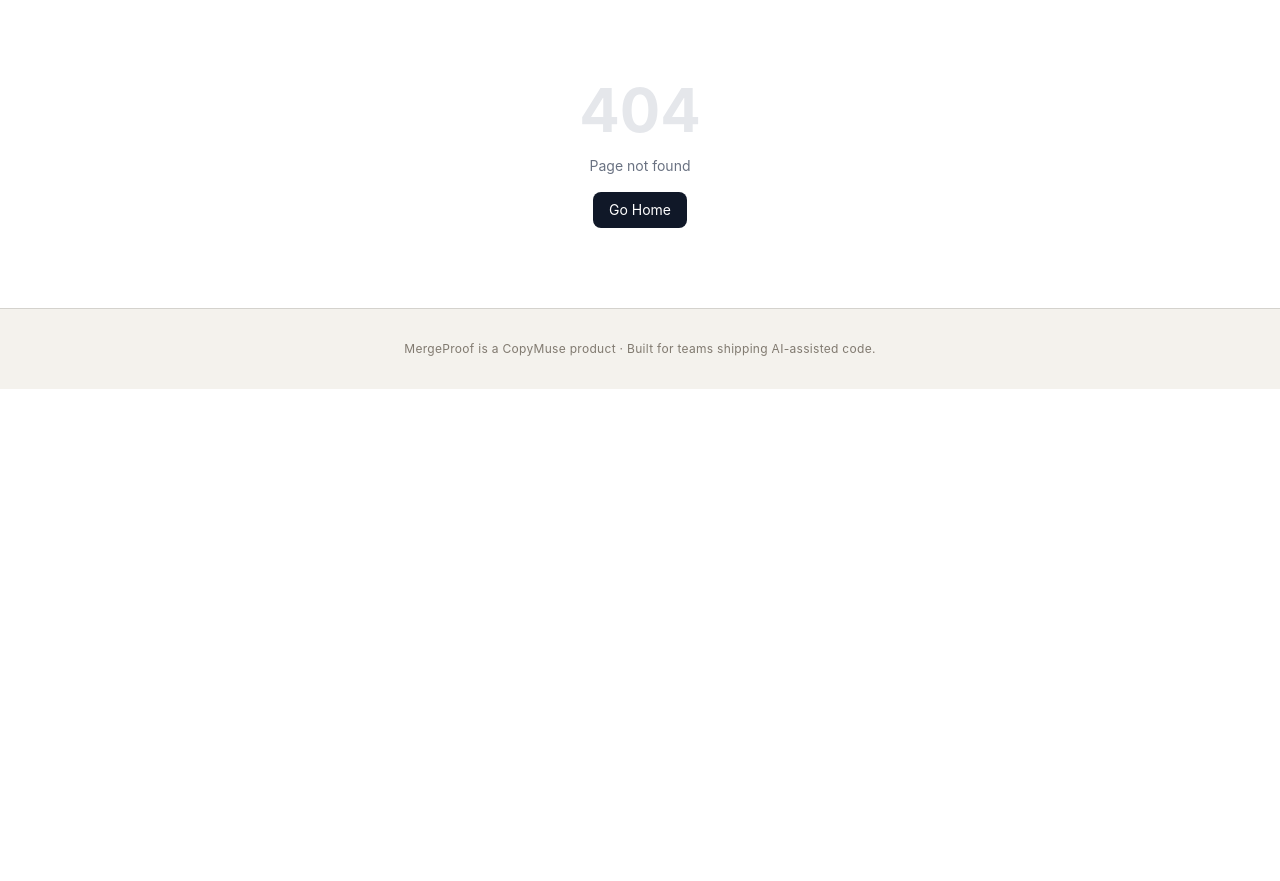
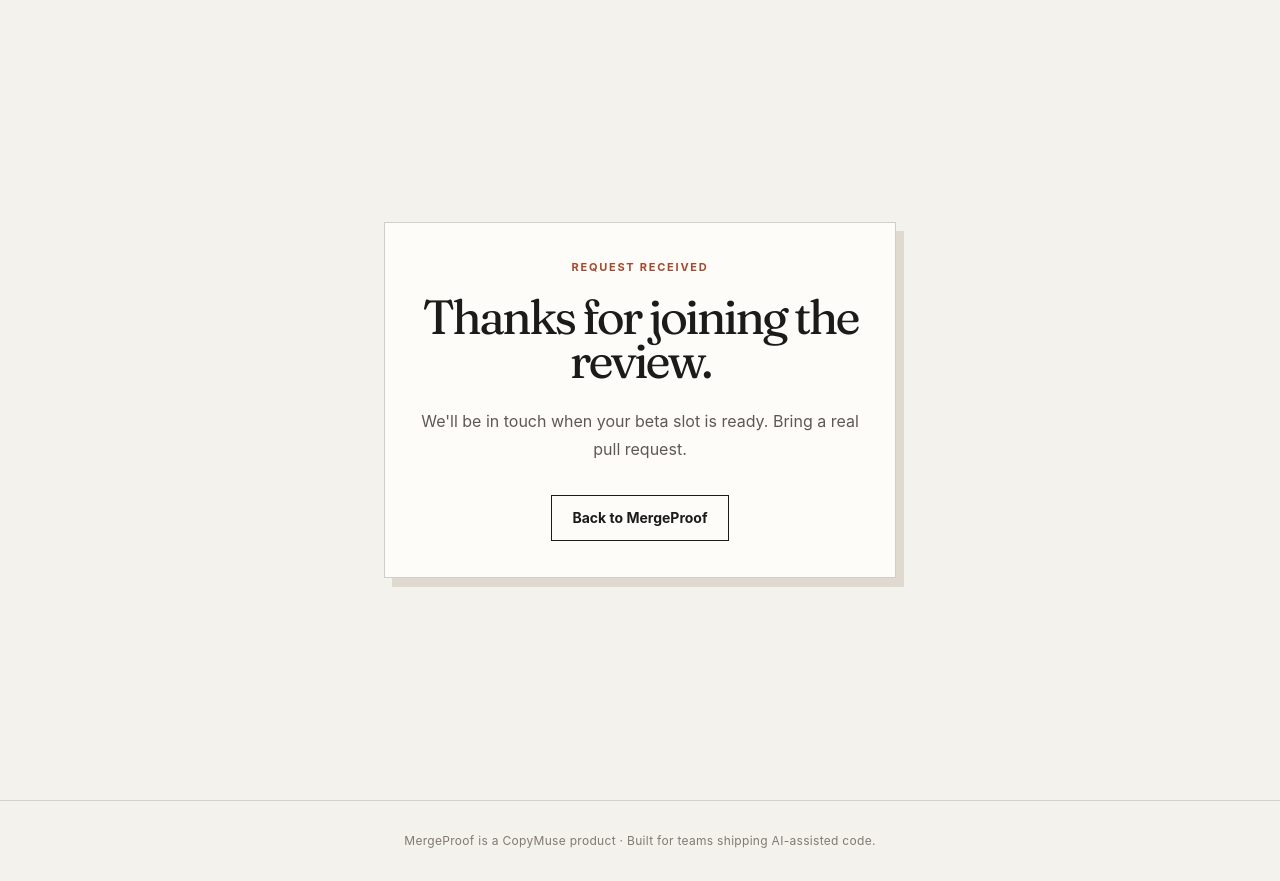
Before and after one commit to 0xnewbiewhermes/copymuse, a Next.js app: page /waitlist/thanks in a window 1280 px wide. Before the commit this address had no page. Before the commit the page ends 800 px from the top, so only its background shows below. Built offline with nearby package versions, Linux system fonts and the light colour scheme.

Commit message:
feat: add waitlist confirmation page

```diff
--- /dev/null
+++ b/app/waitlist/thanks/page.tsx
@@ -0,0 +1,12 @@
+export default function ThanksPage() {
+  return (
+    <main className="grid min-h-screen place-items-center bg-[#f4f2ed] px-5 text-[#1c1b19]" style={{ fontFamily: '"DM Sans", ui-sans-serif, system-ui' }}>
+      <div className="max-w-lg border border-[#1c1b19]/20 bg-[#fdfcf9] p-9 text-center shadow-[8px_9px_0_#dfd9cf]">
+        <p className="text-[11px] font-bold uppercase tracking-[0.16em] text-[#a4492e]">Request received</p>
+        <h1 className="mt-5 text-5xl leading-[0.92] tracking-[-0.06em]" style={{ fontFamily: '"Fraunces", Georgia, serif' }}>Thanks for joining the review.</h1>
+        <p className="mt-6 leading-7 text-[#5d5952]">We&apos;ll be in touch when your beta slot is ready. Bring a real pull request.</p>
+        <a className="mt-8 inline-block border border-[#1c1b19] px-5 py-3 text-sm font-bold transition hover:bg-[#1c1b19] hover:text-[#f4f2ed]" href="/">Back to MergeProof</a>
+      </div>
+    </main>
+  );
+}
```
